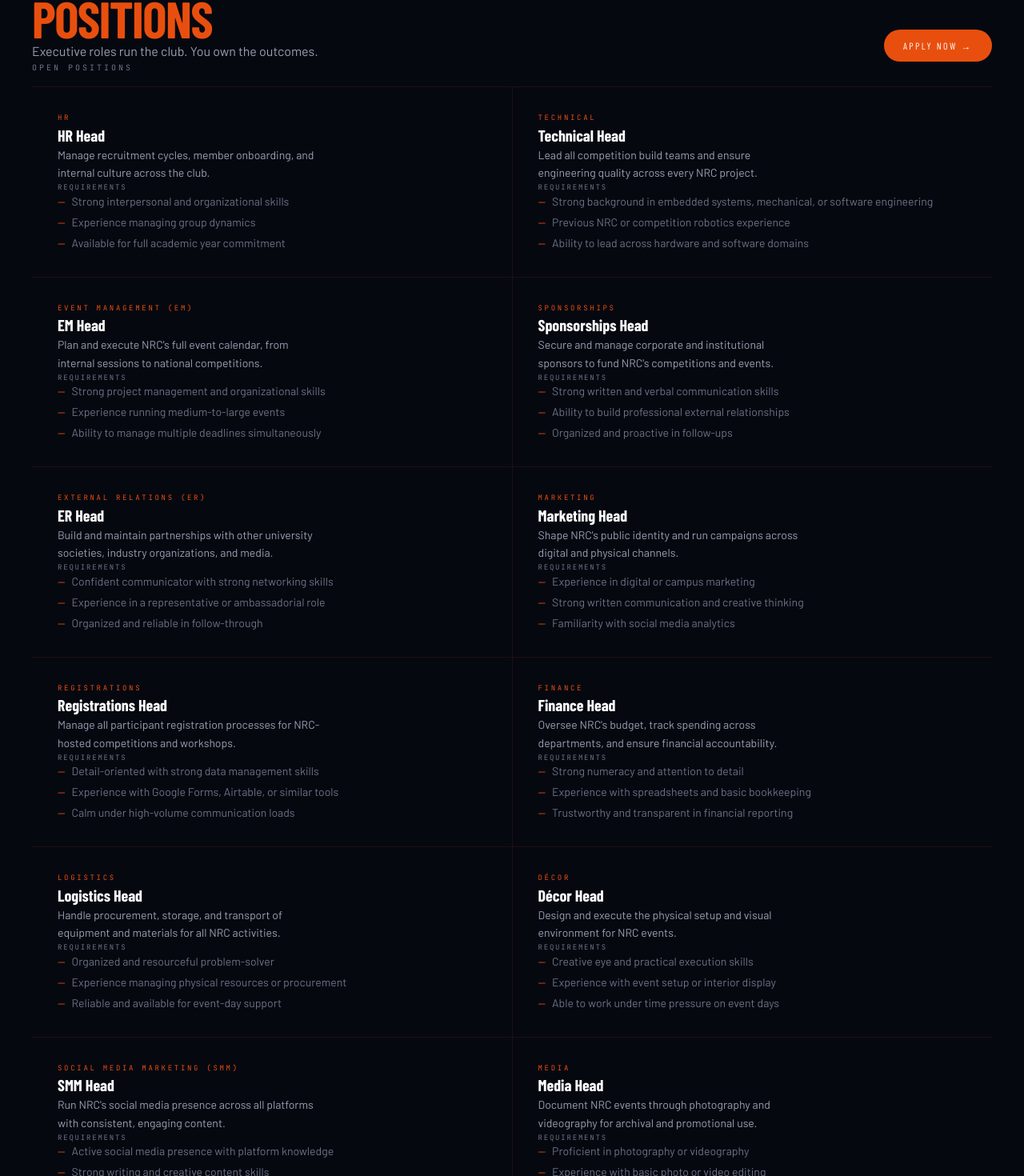
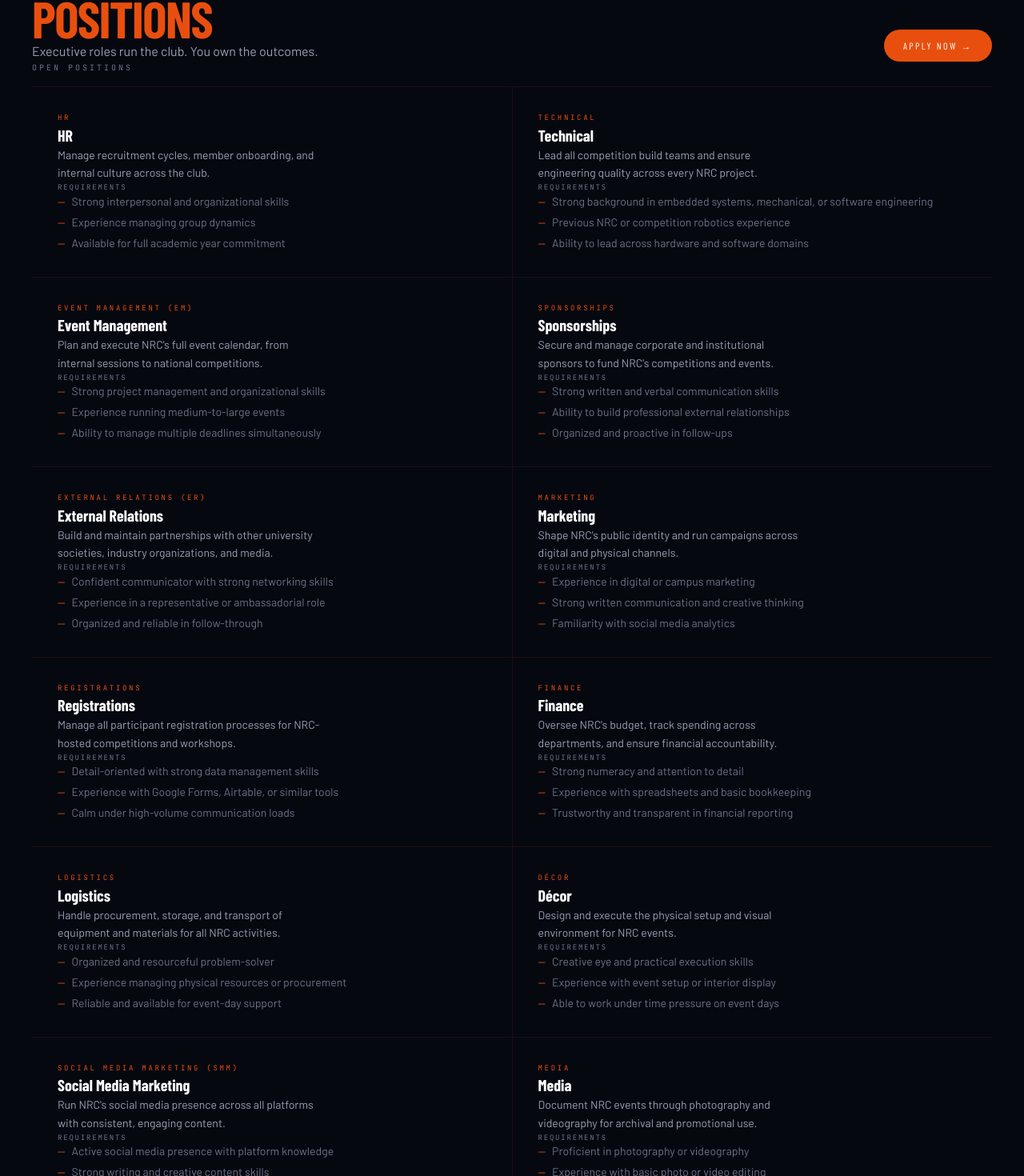
Before and after one commit to SaabK/nrc-web-app, a Next.js app: page /join/executive in a window 1280 px wide. Shown: the part 200-1670 px from the top of the page at 80% size. Built offline with nearby package versions, Linux system fonts and the light colour scheme; a web font is replaced by a local one.

Commit message:
chore: shorten executive role titles, update ids

```diff
--- a/data/join.ts
+++ b/data/join.ts
@@ -4,8 +4,8 @@ export const activeRecruitment: "executive" | "volunteer" | "none" = "executive"
 
 export const executiveRoles: JoinRole[] = [
   {
-    id: "hr-head",
-    title: "HR Head",
+    id: "hr",
+    title: "HR",
     department: "HR",
     description:
       "Manage recruitment cycles, member onboarding, and internal culture across the club.",
@@ -22,8 +22,8 @@ export const executiveRoles: JoinRole[] = [
     ],
   },
   {
-    id: "technical-head",
-    title: "Technical Head",
+    id: "technical",
+    title: "Technical",
     department: "Technical",
     description:
       "Lead all competition build teams and ensure engineering quality across every NRC project.",
@@ -40,8 +40,8 @@ export const executiveRoles: JoinRole[] = [
     ],
   },
   {
-    id: "em-head",
-    title: "EM Head",
+    id: "event-management",
+    title: "Event Management",
     department: "Event Management (EM)",
     description:
       "Plan and execute NRC's full event calendar, from internal sessions to national competitions.",
@@ -58,8 +58,8 @@ export const executiveRoles: JoinRole[] = [
     ],
   },
   {
-    id: "sponsorships-head",
-    title: "Sponsorships Head",
+    id: "sponsorships",
+    title: "Sponsorships",
     department: "Sponsorships",
     description:
       "Secure and manage corporate and institutional sponsors to fund NRC's competitions and events.",
@@ -76,8 +76,8 @@ export const executiveRoles: JoinRole[] = [
     ],
   },
   {
-    id: "er-head",
-    title: "ER Head",
+    id: "external-relations",
+    title: "External Relations",
     department: "External Relations (ER)",
     description:
       "Build and maintain partnerships with other university societies, industry organizations, and media.",
@@ -94,8 +94,8 @@ export const executiveRoles: JoinRole[] = [
     ],
   },
   {
-    id: "marketing-head",
-    title: "Marketing Head",
+    id: "marketing",
+    title: "Marketing",
     department: "Marketing",
     description:
       "Shape NRC's public identity and run campaigns across digital and physical channels.",
@@ -112,8 +112,8 @@ export const executiveRoles: JoinRole[] = [
     ],
   },
   {
-    id: "registrations-head",
-    title: "Registrations Head",
+    id: "registrations",
+    title: "Registrations",
     department: "Registrations",
     description:
       "Manage all participant registration processes for NRC-hosted competitions and workshops.",
@@ -130,8 +130,8 @@ export const executiveRoles: JoinRole[] = [
     ],
   },
   {
-    id: "finance-head",
-    title: "Finance Head",
+    id: "finance",
+    title: "Finance",
     department: "Finance",
     description:
       "Oversee NRC's budget, track spending across departments, and ensure financial accountability.",
@@ -148,8 +148,8 @@ export const executiveRoles: JoinRole[] = [
     ],
   },
   {
-    id: "logistics-head",
-    title: "Logistics Head",
+    id: "logistics",
+    title: "Logistics",
     department: "Logistics",
     description:
       "Handle procurement, storage, and transport of equipment and materials for all NRC activities.",
@@ -166,8 +166,8 @@ export const executiveRoles: JoinRole[] = [
     ],
   },
   {
-    id: "decor-head",
-    title: "Décor Head",
+    id: "decor",
+    title: "Décor",
     department: "Décor",
     description:
       "Design and execute the physical setup and visual environment for NRC events.",
@@ -184,8 +184,8 @@ export const executiveRoles: JoinRole[] = [
     ],
   },
   {
-    id: "smm-head",
-    title: "SMM Head",
+    id: "smm",
+    title: "Social Media Marketing",
     department: "Social Media Marketing (SMM)",
     description:
       "Run NRC's social media presence across all platforms with consistent, engaging content.",
@@ -202,8 +202,8 @@ export const executiveRoles: JoinRole[] = [
     ],
   },
   {
-    id: "media-head",
-    title: "Media Head",
+    id: "media",
+    title: "Media",
     department: "Media",
     description:
       "Document NRC events through photography and videography for archival and promotional use.",
@@ -220,8 +220,8 @@ export const executiveRoles: JoinRole[] = [
     ],
   },
   {
-    id: "graphics-head",
-    title: "Graphics Head",
+    id: "graphics",
+    title: "Graphics",
     department: "Graphics",
     description:
       "Design all visual assets for NRC's events, campaigns, and digital presence.",
@@ -238,8 +238,8 @@ export const executiveRoles: JoinRole[] = [
     ],
   },
   {
-    id: "admin-head",
-    title: "Admin Head",
+    id: "admin",
+    title: "Administration",
     department: "Administration (Admin)",
     description:
       "Keep NRC's operations running smoothly through documentation, scheduling, and inter-department coordination.",
```
